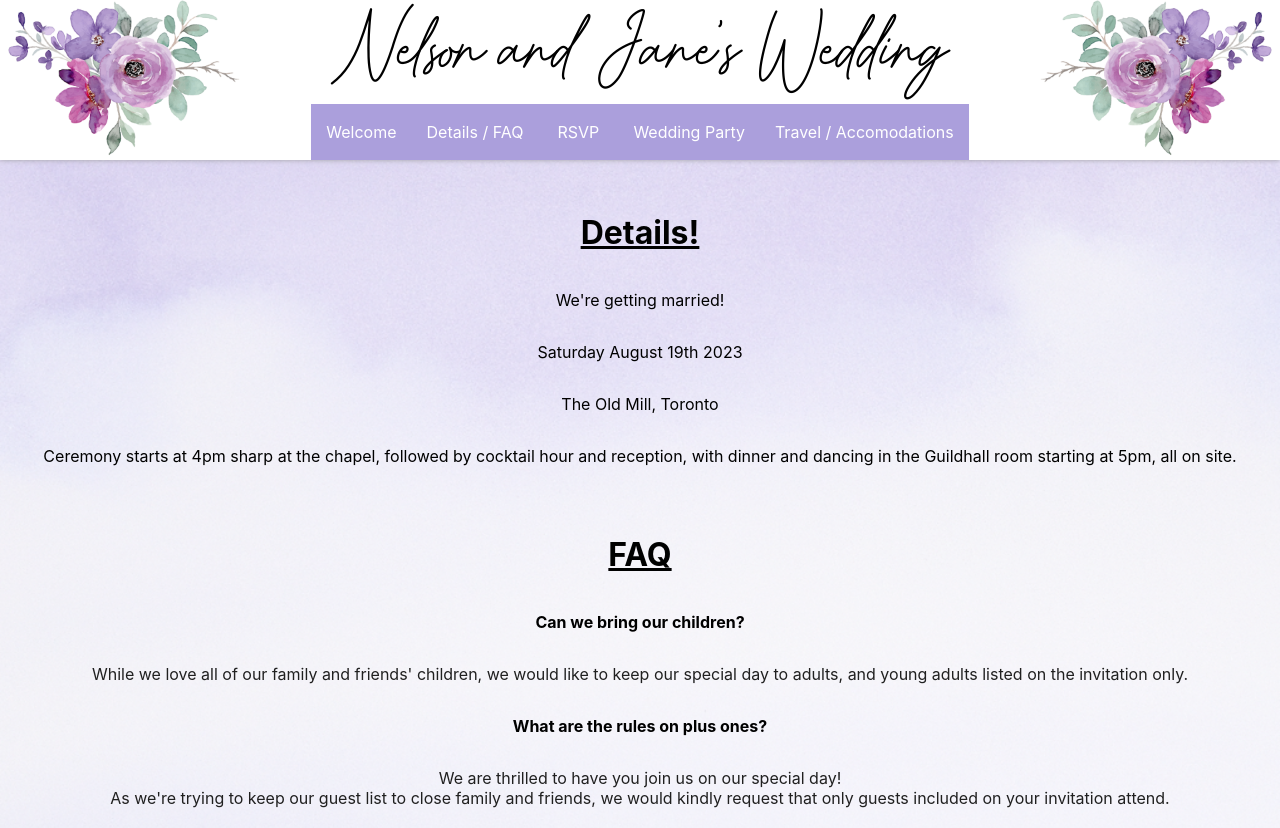
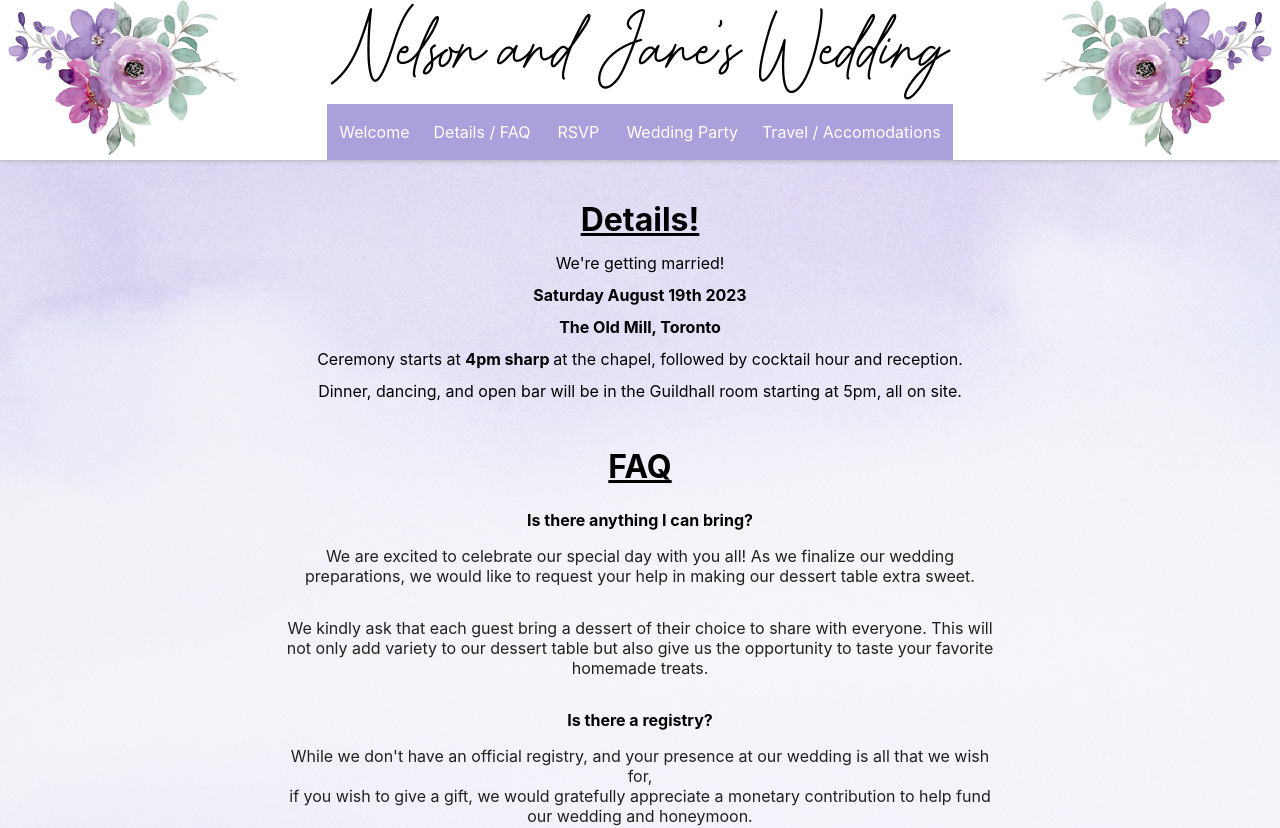
Before and after one commit to Nelson-Mendez/wedding-website-react, a React (Create React App) app in the folder client/: page /details in a window 1280 px wide. Shown: the top 828 px of the page. Built offline with nearby package versions, Linux system fonts and the light colour scheme.

Commit message:
launche V1.0 of the wedding website

```diff
--- a/client/src/components/header/style.css
+++ b/client/src/components/header/style.css
@@ -68,9 +68,9 @@ nav > p {
 .header nav a {
 	display: inline-block;
 	height: 56px;
-	line-height: 56px;
-	padding: 0 15px;
-	min-width: 50px;
+	line-height: 24px;
+	padding: 0 12px;
+	min-width: 48px;
 	text-align: center;
 	background: rgb(171, 159, 220);
 	text-decoration: none;
@@ -79,6 +79,8 @@ nav > p {
     display: flex;
     flex-direction: row;
     justify-content: space-around;
+    align-content: center;
+    flex-wrap: wrap;
 }
 
 .navigation {
@@ -94,3 +96,9 @@ nav > p {
 .header nav a.active {
 	background: rgba(128,0,128,0.6);
 }
+
+@media (max-width: 488px) {
+    .header nav a {
+        font-size: 0.66rem;
+    }
+}
--- a/client/src/routes/details/index.js
+++ b/client/src/routes/details/index.js
@@ -4,13 +4,21 @@ import './style.css';
 const Details = () => (
 	<div className="detail">
 		<h1>Details!</h1>
-		<p>We're getting married!</p>
-		<p>Saturday August 19th 2023</p>
-		<p>The Old Mill, Toronto</p>
-        <p>Ceremony starts at 4pm sharp at the chapel, followed by cocktail hour and reception, with dinner and dancing in the Guildhall room starting at 5pm, all on site.</p>
+		<p className='detailInfo'>We're getting married!</p>
+		<p className='detailInfo'><b>Saturday August 19th 2023</b></p>
+		<p className='detailInfo'><b>The Old Mill, Toronto</b></p>
+        <p className='detailInfo'>Ceremony starts at <b> 4pm sharp </b> at the chapel, followed by cocktail hour and reception.</p>
+        <p className='detailInfo'>Dinner, dancing, and open bar will be in the Guildhall room starting at 5pm, all on site.</p>
 
         <div className="faq">
 		<h1>FAQ</h1>
+        <p className='question'>Is there anything I can bring?</p>
+        <p className='answer'>We are excited to celebrate our special day with you all! As we finalize our wedding preparations, we would like to request your help in making our dessert table extra sweet.</p>
+        <p className='answer'>We kindly ask that each guest bring a dessert of their choice to share with everyone. This will not only add variety to our dessert table but also give us the opportunity to taste your favorite homemade treats.</p>
+
+        <p className='question'>Is there a registry?</p>
+        <p className='answer'>While we don't have an official registry, and your presence at our wedding is all that we wish for,<br></br> if you wish to give a gift, we would gratefully appreciate a monetary contribution to help fund our wedding and honeymoon.</p>
+
 		<p  className='question'>Can we bring our children?</p>
 		<p className='answer'>While we love all of our family and friends' children, we would like to keep our special day to adults, and young adults listed on the invitation only.</p>
 
@@ -24,16 +32,12 @@ const Details = () => (
         <p className='answer'>Formal, black tie optional!</p>
 
         <p className='question'>Where can I park?</p>
-        <p className='answer'>Parking is right across the street of the Old Mill, with plenty of space! <br></br>Parking is $12.00 for the entire evening.</p>
+        <p className='answer'>Parking is right across the street from the Old Mill, with plenty of space! <br></br>Parking is $12.00 for the entire evening.</p>
 
         <p className='question'>Where do I go once I get there?</p>
         <p className='answer'>Look for the Chapel Entrance / Main Entrance at the top of the hill. <br></br>Please see the Travel & Accomodations tab above for more info.</p>
 
-        <p className='question'>Is there a registry?</p>
-        <p className='answer'>While we don't have an official registry, and your presence at our wedding is all that we wish for,<br></br> however if you wish to give a gift, we would gratefully appreciate a monetary contribution to help fund our wedding and honeymoon.</p>
 
-        <p className='question'></p>
-        <p className='answer'></p>
 
 	</div>
 	</div>
--- a/client/src/routes/details/style.css
+++ b/client/src/routes/details/style.css
@@ -14,6 +14,11 @@
     text-decoration: underline;
 }
 
+
+.detailInfo {
+    margin: 6px 0;
+}
+
 .faq {
 	padding: 2rem 20px;
 	min-height: 100%;
@@ -26,9 +31,11 @@
 
 .question {
     font-weight: bold;
-    color: black
+    color: black;
+    margin-bottom: 0px;
 }
 
 .answer {
-    color: rgb(32, 32, 32)
+    color: rgb(32, 32, 32);
+    max-width: 720px;
 }
--- a/client/src/routes/home/index.js
+++ b/client/src/routes/home/index.js
@@ -18,7 +18,7 @@ import "react-responsive-carousel/lib/styles/carousel.min.css";
 
 const Home = () => (
   <div className="home">
-    <Carousel autoPlay="true" infiniteLoop="true">
+    <Carousel autoPlay={true} infiniteLoop={true} showArrows={false} showThumbs={false} showIndicators={true} showStatus={false} >
       <img alt="" className="photoImage" src={IMG_7822}></img>
       <img alt="" className="photoImage" src={IMG_7663}></img>
       <img alt="" className="photoImage" src={IMG_8082}></img>
@@ -83,11 +83,12 @@ const Home = () => (
         and Louise, Nelson and Jane planned a trip to Niagara on the Lake to
         celebrate their 10 year anniversary. After much bamboozlement and making
         it very clear he would not be proposing that weekend, Nelson pulled the
-        old whats-that-over-trick and got on one knee and asked Jane to marry
-        him.
+        old whats-that-over-trick and got down on one knee and asked Jane to marry
+        him. It was a resounding yes!
 
-        <br></br><br></br> You are all very meaningful people in our lives and we cannot wait
-        to share this very special day with you all!
+        <br></br><br></br> They are so excited to begin this next chapter of their love story with everyone
+        they hold near and dear to them.
+
       </p>
     </div>
   </div>
--- a/client/src/routes/rsvp/index.js
+++ b/client/src/routes/rsvp/index.js
@@ -9,6 +9,7 @@ const RSVP = () => {
   const [songRequest, setSongRequest] = useState([]);
   const [going, setGoing] = useState([]);
   const [showrsvp, setShowrsvp] = useState(false);
+  const [showThanks, setShowThanks] = useState(false);
 
   const apiURL = "";
   // production || ''
@@ -78,7 +79,6 @@ const RSVP = () => {
     console.log(e.target);
     e.preventDefault();
     sendRSVP();
-    alert("submitted!");
   };
 
   const sendRSVP = async () => {
@@ -113,6 +113,11 @@ const RSVP = () => {
         "kurwa mać coś poszło nie tak! Contact Nelson at 647-704-4269 or Jane at 647-858-5774"
       );
     }
+
+    if (response.status === 200) {
+        setShowThanks(true);
+        setShowrsvp(false);
+    }
   };
 
   return (
@@ -120,7 +125,7 @@ const RSVP = () => {
       <h1>RSVP</h1>
       <p>
         Join us for this special occasion! Please RSVP by completing this form
-        by April 20th 2023. Thank you!
+        by June 20th 2023. Thank you!
       </p>
       <div>
         {rsvpGroup.length ? null : (
@@ -194,6 +199,13 @@ const RSVP = () => {
             <button className="action-button">Submit</button>
           </form>
         )}
+
+        {showThanks && (<div className="thankYou">
+            <h3>Thanks for your response!</h3>
+            <p>If you have any questions or concerns, please give us a call at either 647-704-4269 (Nelson) or 647-858-5774 (Jane) and we'll help as best we can!</p>
+            <p>If you've made a mistake, or would like to update your RSVP, just refresh the page and search for your name again, and you can make any changes you need!</p>
+            </div>
+        )}
       </div>
     </div>
   );
--- a/client/src/routes/rsvp/style.css
+++ b/client/src/routes/rsvp/style.css
@@ -8,6 +8,11 @@
     align-items: center;
     background-color: rgba(256,256,256,0.6);
 }
+
+h1 {
+ margin: 8px auto;
+}
+
 .form {
     display: flex;
     flex-direction: row;
@@ -35,6 +40,12 @@ margin: 12px 0;
 
 .attending {
     margin-bottom: 8px;
+}
+
+.thankYou {
+    display: flex;
+    flex-direction: column;
+    align-items: center;
 }
 
 .input-field {
--- a/client/src/routes/weddingParty/data.js
+++ b/client/src/routes/weddingParty/data.js
@@ -86,42 +86,42 @@ export const data = [
     name: "Jarrett Deneau",
     title: "Best Man",
     image: jarrett,
-    description: "Nelson's best man and best friend. They met on the very first day of undergrad, and became immediate friends for life. Partially the cause of meeting Jane in the first place. They share a love of card and board games, anime, and having a couple beers after a party.",
+    description: "Nelson's best man and best friend. They met on the very first day of undergrad, and became immediate friends for life. Partially the cause of meeting Jane in the first place. They share a love of card and board games, anime, and having a couple beers after a party. Jarrett's positivity is infectious and he's always up for late night life chats.",
   },
   {
     id: 11,
     name: "Paul Grochochinski",
     title: "Groomsman",
     image: paul,
-    description: "Third Oldest Cousin",
+    description: "Paul is not only a member of the cousin crew but he's also one of Nelson's best friends. Paul and Nelson love all things technology and can often be found playing video games (they especially love anything VR!) and board games. Paul is always thinking of the future and how to make everday things better. ",
   },
   {
     id: 9,
     name: "Michael Janek",
     title: "Groomsman",
     image: mike,
-    description: "Second Oldest Cousin",
+    description: "Second oldest of the Cousins, and older brother to David. Mike and Nelson are both food connoisseurs, enjopy being active and participating in events such as Tough Mudder together. Mike is always ready to try and do new things, and usually with more excitement and enthusiasm than the person who suggested the activity in the first place.",
   },
   {
     id: 10,
     name: "David Janek",
     title: "Groomsman",
     image: david,
-    description: "The youngest of the Cousins group by 3 weeks, but has one of the biggest personalities. Younger brother to Mike. As youths we were almost inseparable, partly because it would take the two of us to even remotely stand a chance against Mike and his teasing and pranks. ",
+    description: "He may be the youngest of the Cousin Crew by 3 weeks, but David has one of the biggest personalities. He is the younger brother to Mike. As youths, David and Nelson were almost inseparable. Nelson and David both love playing the latest video games. David has a very quick wit and never fails to make people laugh with his clever jokes. ",
   },
   {
     id: 12,
     name: "Martin Kusznierz",
     title: "Groomsman",
     image: martin,
-    description: "Oldest Cousin",
+    description: "The eldest of the Cousins, Martin is always down for a good time, and happy to open his home to the rest of the family. There were many times where a single message would have the whole crew driving down to his place to hang out for the weekend. Nelson and Martin are always down for a good game of Smash Bros. Martin is always smiling and laughing, and able to make everyone else in the room smile and laugh with him.",
   },
   {
     id: 14,
     name: "Julian Mendez",
     title: "Groomsman",
     image: julian,
-    description: "Younger brother, comedian, and content creator, Julian is always smiling and bringing brightness to everyone he meets, incredibly excited to be have him be a special part in this wonderful wedding",
+    description: "Julian is Nelson's younger brother. Nelson and Julian both enjoy content creation and any video game that has to do with Mario Brothers. Julian is always smiling and bringing brightness to everyone he meets.",
   },
   {
     id: 15,
```
Also changed, not shown: 1 other file (tests, documents, lock files or other folders).
